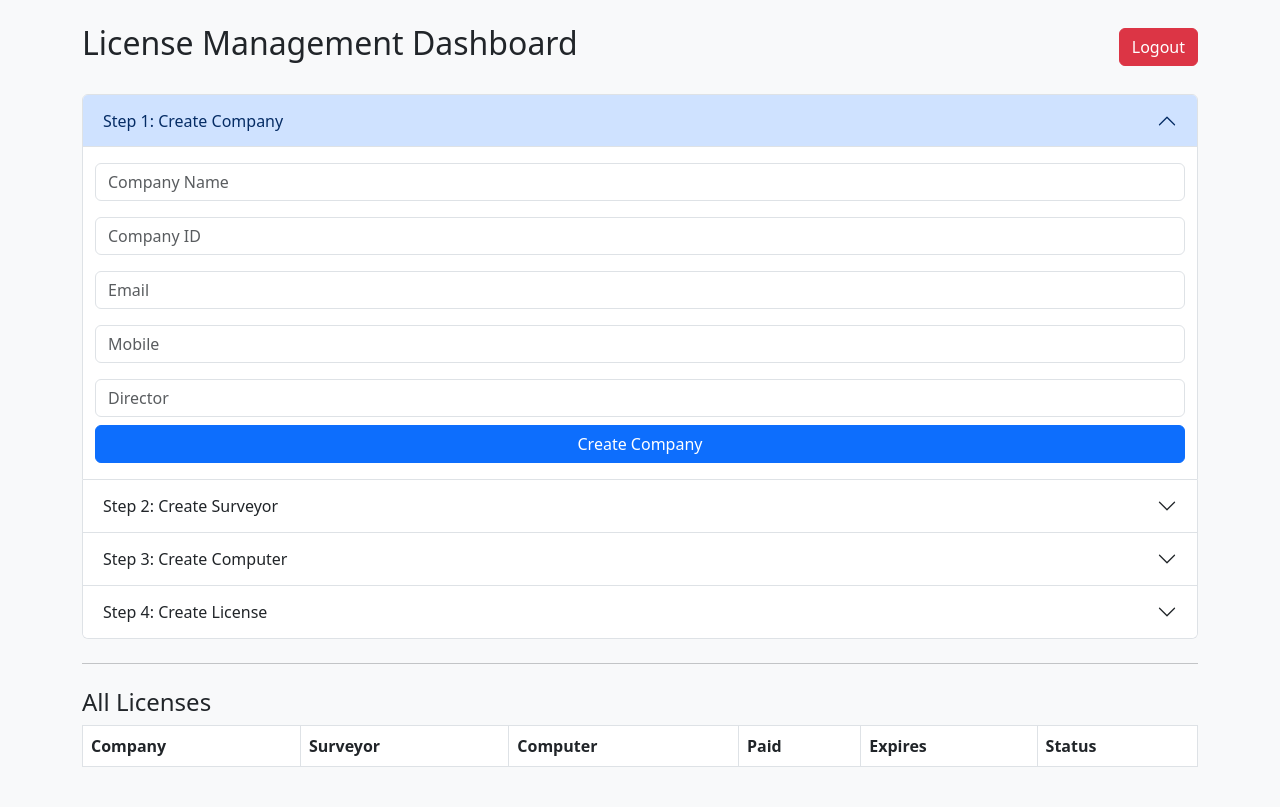
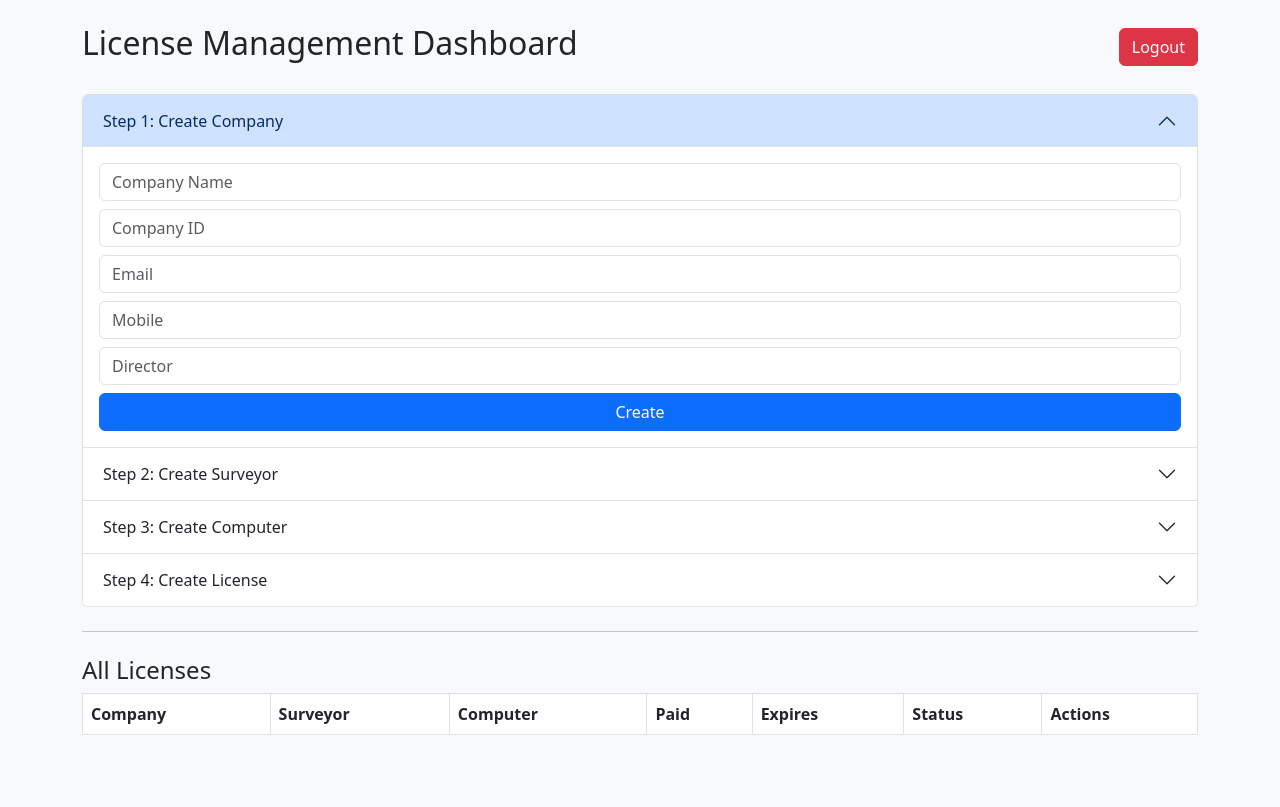
Before and after one commit to Beqaelbaqidze/PRINT_SH, a FastAPI app: template templates/dashboard.html in a window 1280 px wide. After the commit the page ends 735 px from the top, so only its background shows below. Run offline with FastAPI, Linux system fonts and the light colour scheme; the template is opened without the code that fills it, so the values that code supplies are empty.

Commit message:
dashboard4

```diff
--- a/main.py
+++ b/main.py
@@ -51,26 +51,50 @@ def dashboard_page(request: Request):
         return RedirectResponse("/", status_code=302)
     return templates.TemplateResponse("dashboard.html", {"request": request})
 
+@app.get("/api/all")
+def api_all(request: Request, db: Session = Depends(get_db)):
+    login_required(request)
+    companies = db.query(models.Company).all()
+    data = []
+
+    for company in companies:
+        for surveyor in company.surveyors:
+            for computer in surveyor.computers:
+                for license in computer.licenses:
+                    data.append({
+                        "company_id": company.id,
+                        "company_name": company.company_name,
+                        "company_code": company.company_id,
+                        "email": company.email,
+                        "mobile_number": company.mobile_number,
+                        "director": company.director,
+                        "surveyor_id": surveyor.id,
+                        "surveyor_name": surveyor.name,
+                        "computer_id": computer.id,
+                        "computer_serial_number": computer.serial_number,
+                        "license_id": license.id,
+                        "paid": license.paid,
+                        "expire_date": license.expire_date.isoformat(),
+                        "status": license.paid and license.expire_date > date.today()
+                    })
+
+    return JSONResponse(data)
+
 @app.get("/api/options")
 def get_options(request: Request, db: Session = Depends(get_db)):
     login_required(request)
-
-    companies = db.query(models.Company).all()
-    surveyors = db.query(models.Surveyor).all()
-    computers = db.query(models.Computer).all()
-
     return JSONResponse({
         "companies": [
             {"id": c.id, "name": c.company_name, "company_id": c.company_id}
-            for c in companies
+            for c in db.query(models.Company).all()
         ],
         "surveyors": [
             {"id": s.id, "name": s.name}
-            for s in surveyors
+            for s in db.query(models.Surveyor).all()
         ],
         "computers": [
-            {"id": comp.id, "serial_number": comp.serial_number}
-            for comp in computers
+            {"id": c.id, "serial_number": c.serial_number}
+            for c in db.query(models.Computer).all()
         ]
     })
 
@@ -85,9 +109,8 @@ def create_company(
     db: Session = Depends(get_db)
 ):
     login_required(request)
-
-    existing = db.query(models.Company).filter_by(company_id=company_id).first()
-    if not existing:
+    exists = db.query(models.Company).filter_by(company_id=company_id).first()
+    if not exists:
         db.add(models.Company(
             company_name=company_name,
             company_id=company_id,
@@ -96,8 +119,7 @@ def create_company(
             director=director
         ))
         db.commit()
-        return JSONResponse({"message": "Company created"})
-    return JSONResponse({"message": "Company already exists"})
+    return JSONResponse({"message": "Company processed"})
 
 @app.post("/api/create/surveyor")
 def create_surveyor(
@@ -107,23 +129,17 @@ def create_surveyor(
     db: Session = Depends(get_db)
 ):
     login_required(request)
-
-    company = db.query(models.Company).filter_by(id=company_id).first()
-    if not company:
-        raise HTTPException(status_code=404, detail="Company not found")
-
     surveyor = db.query(models.Surveyor).filter_by(name=name).first()
     if not surveyor:
         surveyor = models.Surveyor(name=name)
         db.add(surveyor)
         db.commit()
         db.refresh(surveyor)
-
-    if company not in surveyor.companies:
+    company = db.query(models.Company).get(company_id)
+    if company and company not in surveyor.companies:
         surveyor.companies.append(company)
         db.commit()
-
-    return JSONResponse({"message": "Surveyor created or linked"})
+    return JSONResponse({"message": "Surveyor processed"})
 
 @app.post("/api/create/computer")
 def create_computer(
@@ -133,12 +149,11 @@ def create_computer(
     db: Session = Depends(get_db)
 ):
     login_required(request)
-    existing = db.query(models.Computer).filter_by(serial_number=serial_number).first()
-    if not existing:
+    exists = db.query(models.Computer).filter_by(serial_number=serial_number).first()
+    if not exists:
         db.add(models.Computer(serial_number=serial_number, surveyor_id=surveyor_id))
         db.commit()
-        return JSONResponse({"message": "Computer created"})
-    return JSONResponse({"message": "Computer already exists"})
+    return JSONResponse({"message": "Computer processed"})
 
 @app.post("/api/create/license")
 def create_license(
@@ -149,38 +164,33 @@ def create_license(
     db: Session = Depends(get_db)
 ):
     login_required(request)
-    db.add(models.License(computer_id=computer_id, paid=paid, expire_date=expire_date))
-    db.commit()
-    return JSONResponse({"message": "License created"})
-
-@app.get("/api/all")
-def api_all(request: Request, db: Session = Depends(get_db)):
-    login_required(request)
-    companies = db.query(models.Company).all()
-    data = []
-
-    for company in companies:
-        for surveyor in company.surveyors:
-            for computer in surveyor.computers:
-                for license in computer.licenses:
-                    data.append({
-                        "company_name": company.company_name,
-                        "email": company.email,
-                        "surveyor_name": surveyor.name,
-                        "computer_serial_number": computer.serial_number,
-                        "paid": license.paid,
-                        "expire_date": license.expire_date.isoformat(),
-                        "status": license.paid and license.expire_date > date.today(),
-                        "license_id": license.id
-                    })
-    return JSONResponse(data)
+    exists = db.query(models.License).filter_by(computer_id=computer_id, expire_date=expire_date).first()
+    if not exists:
+        db.add(models.License(computer_id=computer_id, paid=paid, expire_date=expire_date))
+        db.commit()
+    return JSONResponse({"message": "License processed"})
 
 @app.post("/api/delete/{license_id}")
-def delete_entry(license_id: int, request: Request, db: Session = Depends(get_db)):
+def delete_license(license_id: int, request: Request, db: Session = Depends(get_db)):
     login_required(request)
-    license = db.query(models.License).filter_by(id=license_id).first()
-    if license:
-        db.delete(license)
+    lic = db.query(models.License).filter_by(id=license_id).first()
+    if lic:
+        db.delete(lic)
         db.commit()
-        return JSONResponse({"message": "Deleted license"})
-    raise HTTPException(status_code=404, detail="License not found")
+    return JSONResponse({"message": "License deleted"})
+
+@app.post("/api/update/{license_id}")
+def update_license(
+    license_id: int,
+    request: Request,
+    paid: bool = Form(...),
+    expire_date: str = Form(...),
+    db: Session = Depends(get_db)
+):
+    login_required(request)
+    lic = db.query(models.License).filter_by(id=license_id).first()
+    if lic:
+        lic.paid = paid
+        lic.expire_date = expire_date
+        db.commit()
+    return JSONResponse({"message": "License updated"})
--- a/templates/dashboard.html
+++ b/templates/dashboard.html
@@ -12,60 +12,64 @@
     </div>
 
     <div class="accordion" id="createAccordion">
+      <!-- Company Form -->
       <div class="accordion-item">
         <h2 class="accordion-header"><button class="accordion-button" type="button" data-bs-toggle="collapse" data-bs-target="#step1">Step 1: Create Company</button></h2>
         <div id="step1" class="accordion-collapse collapse show" data-bs-parent="#createAccordion">
           <div class="accordion-body">
-            <form id="companyForm" class="row g-3">
+            <form id="companyForm" class="row g-2">
               <input class="form-control" name="company_name" placeholder="Company Name">
               <input class="form-control" name="company_id" placeholder="Company ID">
               <input class="form-control" name="email" placeholder="Email">
               <input class="form-control" name="mobile_number" placeholder="Mobile">
               <input class="form-control" name="director" placeholder="Director">
-              <button class="btn btn-primary mt-2">Create Company</button>
+              <button class="btn btn-primary">Create</button>
             </form>
           </div>
         </div>
       </div>
 
+      <!-- Surveyor Form -->
       <div class="accordion-item">
         <h2 class="accordion-header"><button class="accordion-button collapsed" type="button" data-bs-toggle="collapse" data-bs-target="#step2">Step 2: Create Surveyor</button></h2>
         <div id="step2" class="accordion-collapse collapse" data-bs-parent="#createAccordion">
           <div class="accordion-body">
-            <form id="surveyorForm" class="row g-3">
+            <form id="surveyorForm" class="row g-2">
               <input class="form-control" name="name" placeholder="Surveyor Name">
               <select class="form-select" name="company_id" id="companySelectSurveyor"></select>
-              <button class="btn btn-primary">Create Surveyor</button>
+              <button class="btn btn-primary">Create</button>
             </form>
           </div>
         </div>
       </div>
 
+      <!-- Computer Form -->
       <div class="accordion-item">
         <h2 class="accordion-header"><button class="accordion-button collapsed" type="button" data-bs-toggle="collapse" data-bs-target="#step3">Step 3: Create Computer</button></h2>
         <div id="step3" class="accordion-collapse collapse" data-bs-parent="#createAccordion">
           <div class="accordion-body">
-            <form id="computerForm" class="row g-3">
+            <form id="computerForm" class="row g-2">
               <input class="form-control" name="serial_number" placeholder="Serial Number">
               <select class="form-select" name="surveyor_id" id="surveyorSelectComputer"></select>
-              <button class="btn btn-primary">Create Computer</button>
+              <button class="btn btn-primary">Create</button>
             </form>
           </div>
         </div>
       </div>
 
+      <!-- License Form -->
       <div class="accordion-item">
         <h2 class="accordion-header"><button class="accordion-button collapsed" type="button" data-bs-toggle="collapse" data-bs-target="#step4">Step 4: Create License</button></h2>
         <div id="step4" class="accordion-collapse collapse" data-bs-parent="#createAccordion">
           <div class="accordion-body">
-            <form id="licenseForm" class="row g-3">
+            <form id="licenseForm" class="row g-2">
               <select class="form-select" name="computer_id" id="computerSelectLicense"></select>
               <select class="form-select" name="paid">
                 <option value="true">Paid</option>
                 <option value="false">Not Paid</option>
               </select>
               <input class="form-control" name="expire_date" type="date">
-              <button class="btn btn-success">Create License</button>
+              <button class="btn btn-success">Create</button>
             </form>
           </div>
         </div>
@@ -75,27 +79,67 @@
     <hr class="my-4">
     <h4>All Licenses</h4>
     <table class="table table-bordered">
-      <thead><tr><th>Company</th><th>Surveyor</th><th>Computer</th><th>Paid</th><th>Expires</th><th>Status</th></tr></thead>
+      <thead><tr><th>Company</th><th>Surveyor</th><th>Computer</th><th>Paid</th><th>Expires</th><th>Status</th><th>Actions</th></tr></thead>
       <tbody id="licenseTable"></tbody>
     </table>
   </div>
 
   <script>
-    const fillSelects = async () => {
+    async function fillSelects() {
       const r = await fetch('/api/options');
       const { companies, surveyors, computers } = await r.json();
-      companies.forEach(c => document.getElementById('companySelectSurveyor').innerHTML += `<option value="${c.id}">${c.name}</option>`);
-      surveyors.forEach(s => document.getElementById('surveyorSelectComputer').innerHTML += `<option value="${s.id}">${s.name}</option>`);
-      computers.forEach(c => document.getElementById('computerSelectLicense').innerHTML += `<option value="${c.id}">${c.serial_number}</option>`);
+      const csel = document.getElementById('companySelectSurveyor');
+      const ssel = document.getElementById('surveyorSelectComputer');
+      const compsel = document.getElementById('computerSelectLicense');
+      csel.innerHTML = ''; ssel.innerHTML = ''; compsel.innerHTML = '';
+      companies.forEach(c => csel.innerHTML += `<option value="${c.id}">${c.name}</option>`);
+      surveyors.forEach(s => ssel.innerHTML += `<option value="${s.id}">${s.name}</option>`);
+      computers.forEach(c => compsel.innerHTML += `<option value="${c.id}">${c.serial_number}</option>`);
     }
 
-    const loadTable = async () => {
+    async function loadTable() {
       const r = await fetch('/api/all');
       const data = await r.json();
-      document.getElementById('licenseTable').innerHTML = data.map(d => `
-        <tr><td>${d.company_name}</td><td>${d.surveyor_name}</td><td>${d.computer_serial_number}</td>
-        <td>${d.paid ? 'Yes' : 'No'}</td><td>${d.expire_date}</td><td>${d.status ? '✅' : '❌'}</td></tr>
-      `).join('');
+      const tbody = document.getElementById('licenseTable');
+      tbody.innerHTML = '';
+      data.forEach(d => {
+        const row = document.createElement('tr');
+        row.innerHTML = `
+          <td>${d.company_name}</td>
+          <td>${d.surveyor_name}</td>
+          <td>${d.computer_serial_number}</td>
+          <td>${d.paid ? 'Yes' : 'No'}</td>
+          <td><input type="date" class="form-control form-control-sm" value="${d.expire_date}" data-id="${d.license_id}" data-type="expire_date"></td>
+          <td>${d.status ? '✅' : '❌'}</td>
+          <td>
+            <select class="form-select form-select-sm" data-id="${d.license_id}" data-type="paid">
+              <option value="true" ${d.paid ? 'selected' : ''}>Yes</option>
+              <option value="false" ${!d.paid ? 'selected' : ''}>No</option>
+            </select>
+            <button class="btn btn-warning btn-sm mt-1" onclick="updateLicense(${d.license_id})">Update</button>
+            <button class="btn btn-danger btn-sm mt-1" onclick="deleteLicense(${d.license_id})">Delete</button>
+          </td>
+        `;
+        tbody.appendChild(row);
+      });
+    }
+
+    async function deleteLicense(id) {
+      await fetch(`/api/delete/${id}`, { method: 'POST' });
+      await loadTable();
+    }
+
+    async function updateLicense(id) {
+      const paid = document.querySelector(`select[data-id='${id}'][data-type='paid']`).value;
+      const expire = document.querySelector(`input[data-id='${id}'][data-type='expire_date']`).value;
+      const form = new FormData();
+      form.append('paid', paid);
+      form.append('expire_date', expire);
+      await fetch(`/api/update/${id}`, {
+        method: 'POST',
+        body: form
+      });
+      await loadTable();
     }
 
     ['companyForm', 'surveyorForm', 'computerForm', 'licenseForm'].forEach(id => {
@@ -106,7 +150,10 @@
           method: 'POST',
           body: form
         });
-        if (res.ok) loadTable();
+        if (res.ok) {
+          await fillSelects();
+          await loadTable();
+        }
       });
     });
 
```
